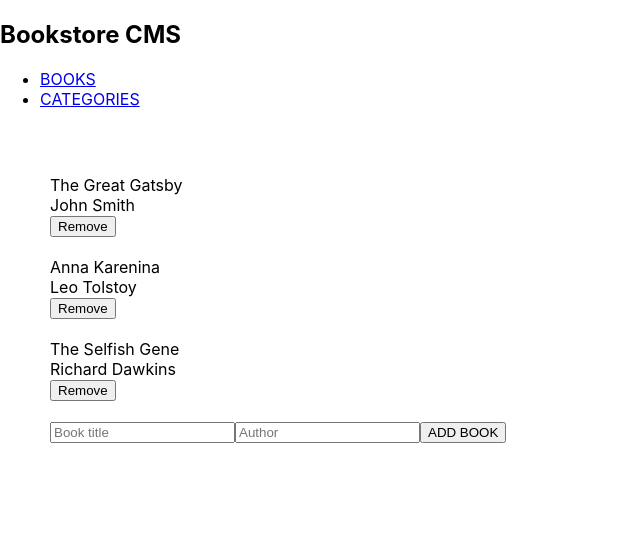
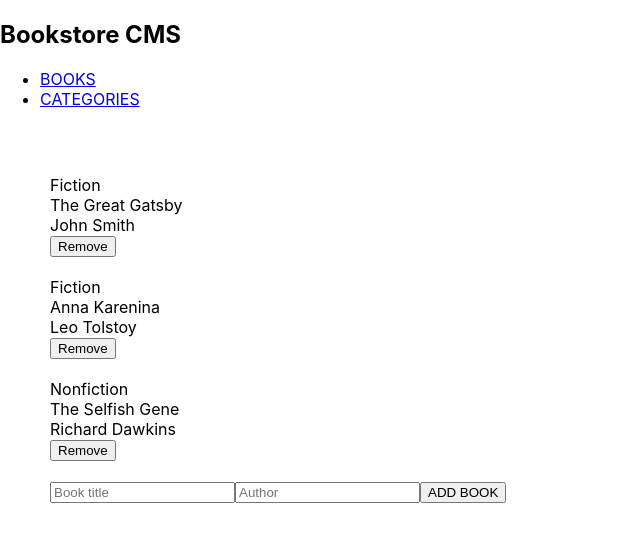
Before and after one commit to kensteph/book-store, a React (Create React App) app: page / in a window 1280 px wide. Shown: the top 542 px of the page, without its empty margins (0-640 px from the left). Built offline with nearby package versions, Linux system fonts and the light colour scheme.

Commit message:
Add a button component 'AddButton'.

```diff
--- /dev/null
+++ b/src/Components/AddButton/AddButton.jsx
@@ -0,0 +1,5 @@
+import React from 'react';
+
+const AddButton = () => <button type="submit">ADD BOOK</button>;
+
+export default AddButton;
--- a/src/Components/Book/Book.jsx
+++ b/src/Components/Book/Book.jsx
@@ -1,16 +1,26 @@
 import React from 'react';
 import PropTypes from 'prop-types';
 
-const Book = ({ title, author }) => (
+const Book = ({ book }) => {
+  const { title, author, category } = book;
+  return (
     <div className="book">
+      <span className="bookTitle">{category}</span>
+      <br />
       <span className="bookTitle">{title}</span>
       <br />
-    <span className="bookAuther">{author}</span>
+      <span className="bookAuthor">{author}</span>
       <br />
       <button type="button">Remove</button>
     </div>
   );
-Book.propTypes = { title: PropTypes.string.isRequired };
-Book.propTypes = { author: PropTypes.string.isRequired };
+};
+Book.propTypes = {
+  book: PropTypes.shape({
+    title: PropTypes.string,
+    author: PropTypes.string,
+    category: PropTypes.string,
+  }).isRequired,
+};
 
 export default Book;
--- a/src/Components/BookList/BookList.jsx
+++ b/src/Components/BookList/BookList.jsx
@@ -24,7 +24,7 @@ const BookList = () => {
       }}
     >
       {books?.map((book) => (
-        <Book key={book.id} title={book.title} author={book.author} />
+        <Book key={book.id} book={book} />
       ))}
       <Form />
     </div>
--- a/src/redux/features/books/booksSlice.js
+++ b/src/redux/features/books/booksSlice.js
@@ -4,19 +4,19 @@ import { createSlice } from '@reduxjs/toolkit';
 // Initial state
 const initialState = [
   {
-    item_id: 'item1',
+    id: 'item1',
     title: 'The Great Gatsby',
     author: 'John Smith',
     category: 'Fiction',
   },
   {
-    item_id: 'item2',
+    id: 'item2',
     title: 'Anna Karenina',
     author: 'Leo Tolstoy',
     category: 'Fiction',
   },
   {
-    item_id: 'item3',
+    id: 'item3',
     title: 'The Selfish Gene',
     author: 'Richard Dawkins',
     category: 'Nonfiction',
```
Lines whose indentation alone changed are shown as unchanged.
